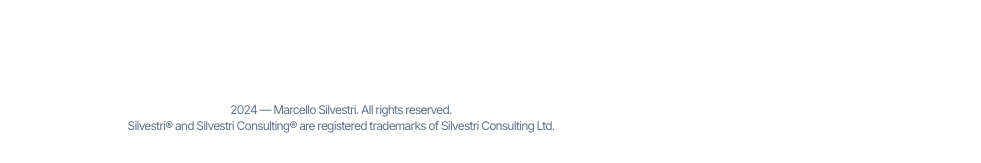
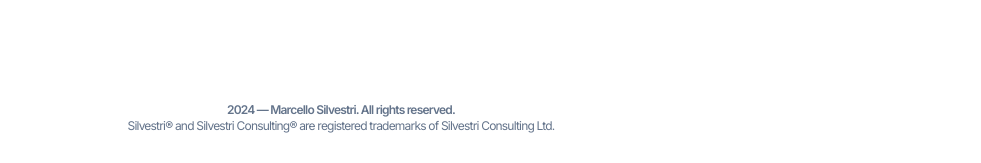
Before and after one commit to marcellosilvestri/minimalist-cv, a Next.js app: page / in a window 1280 px wide. Shown: the part 786-949 px from the top of the page, without its empty margins (299-1280 px from the left). Built offline with nearby package versions, Linux system fonts and the light colour scheme.

Commit message:
Change footer padding and styling

```diff
--- a/app/components/footer.tsx
+++ b/app/components/footer.tsx
@@ -1,7 +1,7 @@
 export default function Footer() {
   return (
-    <footer className="py-8 px-12 text-slate-500 dark:text-slate-400 text-center text-xs">
-      2024 — Marcello Silvestri. All rights reserved.
+    <footer className="p-8 text-slate-500 dark:text-slate-400 text-center text-xs">
+      <span className="font-semibold">2024 — Marcello Silvestri. All rights reserved.</span>
       <br />
       Silvestri&reg; and Silvestri Consulting&reg; are registered trademarks of Silvestri Consulting Ltd.
     </footer>
```
